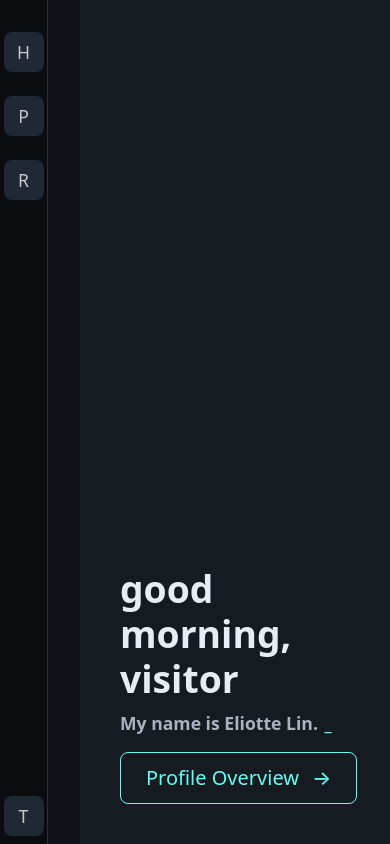
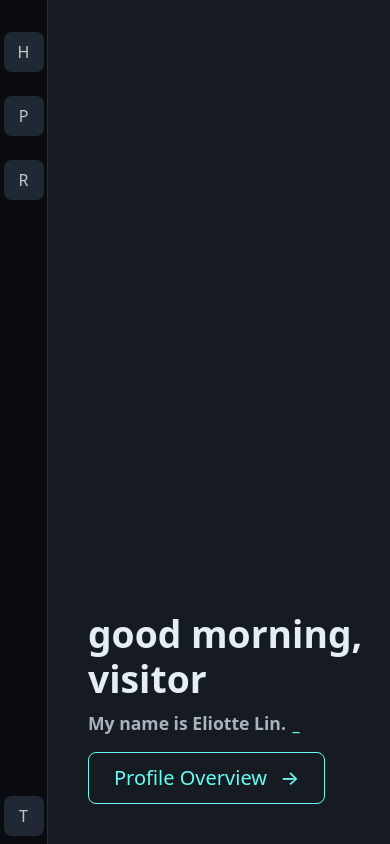
Before and after one commit to eliottelin/portfolio, a plain HTML site: page index.html in a window 390 px wide. Drawn offline with nearby package versions, Linux system fonts and the light colour scheme; some packages are replaced by stand-ins of ours; a script that the page names is missing.

Commit message:
should move main content over to match sidebar on mobile

```diff
--- a/style.css
+++ b/style.css
@@ -572,11 +572,14 @@ html.theme-light-blue {
     max-width: 48px !important;
   }
   .sidebar-icon {
-    font-size: 1.1rem !important;
+    font-size: 1rem !important;
     padding: 0.25rem 0 !important;
   }
   .sidebar-label {
     display: none !important;
+  }
+  .main-content {
+    padding-left: 48px !important;
   }
 }
 
```
